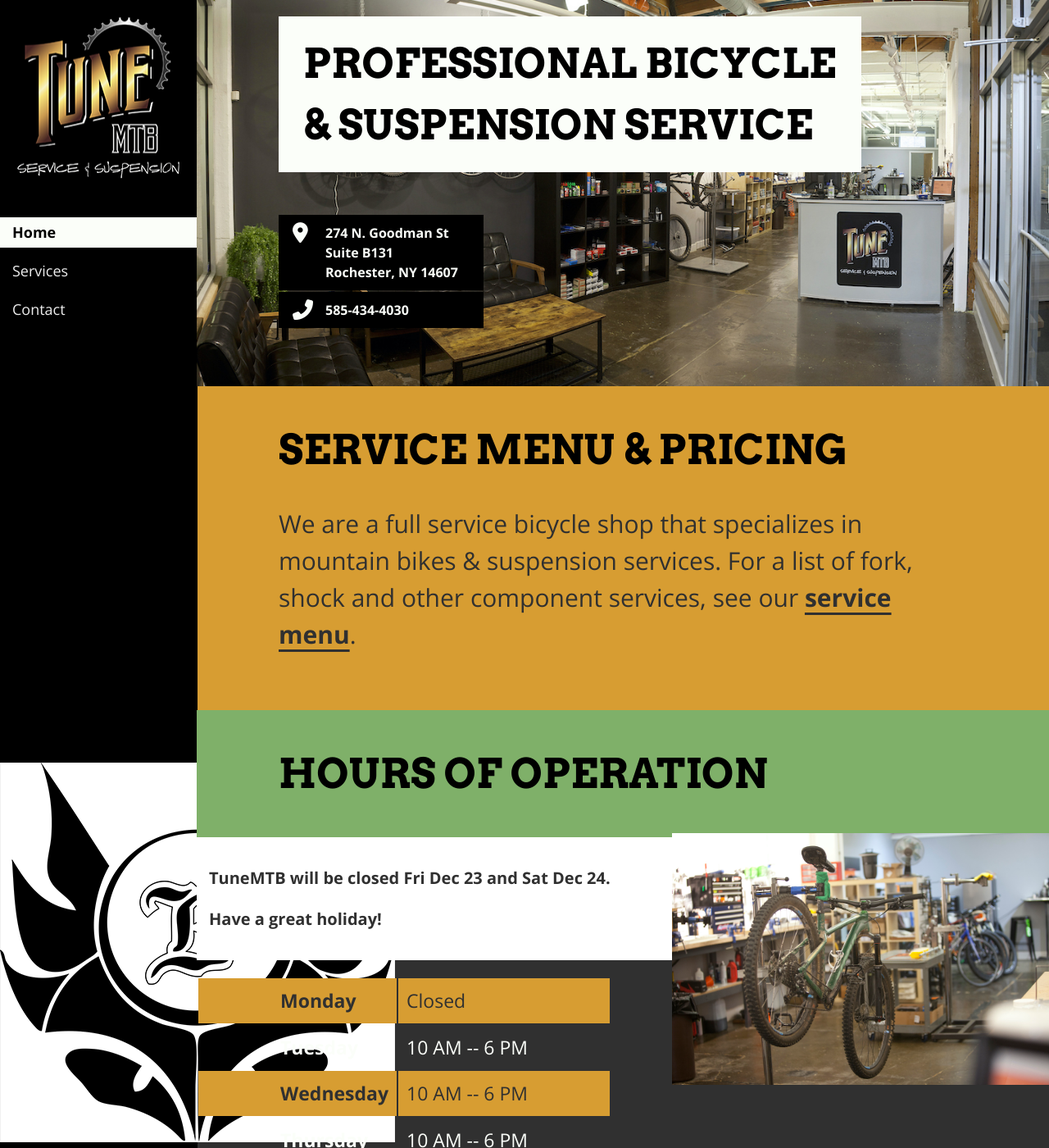
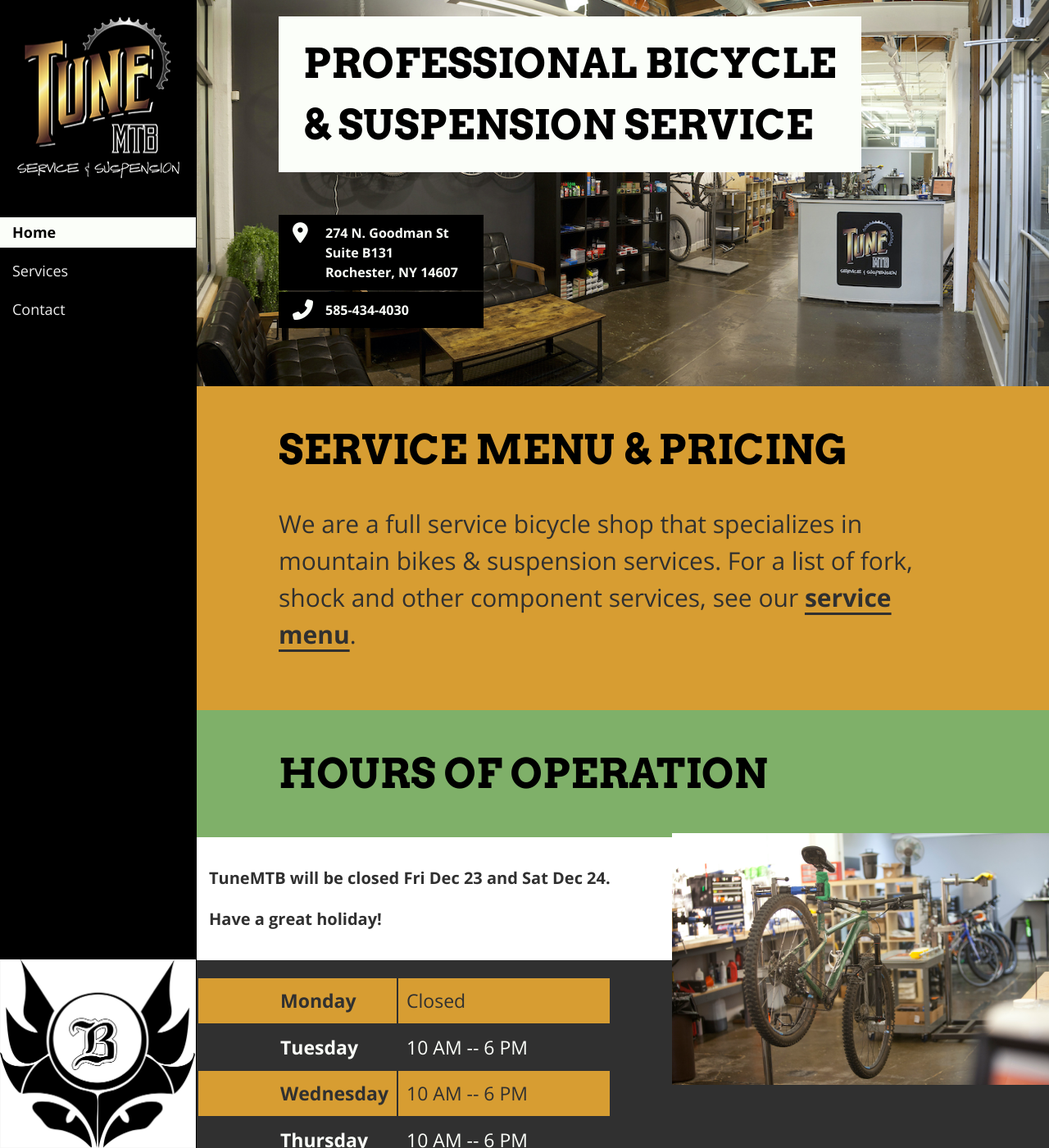
Before and after one commit to tunemtb/tunemtb.github.io, a Jekyll site: the page built from docs/index.html, in a window 1280 px wide and 1400 px high. Shown: the whole window at 82% size. Built offline with Jekyll 4.4.1, drawn with Linux system fonts in a browser that asks for light colours; nearby versions of some CDN libraries.

Commit message:
Fix Banshee logo sidebar overlap

```diff
--- a/docs/_sass/_header.scss
+++ b/docs/_sass/_header.scss
@@ -6,10 +6,12 @@
         position: fixed;
         top: 0;
         left: 0;
+        width: 240px;
         height: 100%;
         display: table-cell;
         vertical-align: top;
         border-right: 1px solid $black;
+        overflow: hidden;
     }
 
     .logo {
@@ -24,10 +26,27 @@
     }
 
     .sponsor-logo {
-        position: fixed;
-        bottom: 0;
-        left: 0;
         width: 100%;
+        max-width: 240px;
+        margin: 0 auto;
+
+        @include mq(sm) {
+            position: absolute;
+            bottom: 0;
+            left: 0;
+            max-width: none;
+            margin: 0;
+        }
+
+        a,
+        img {
+            display: block;
+        }
+
+        img {
+            width: 100%;
+            height: auto;
+        }
     }
 
 }
```
